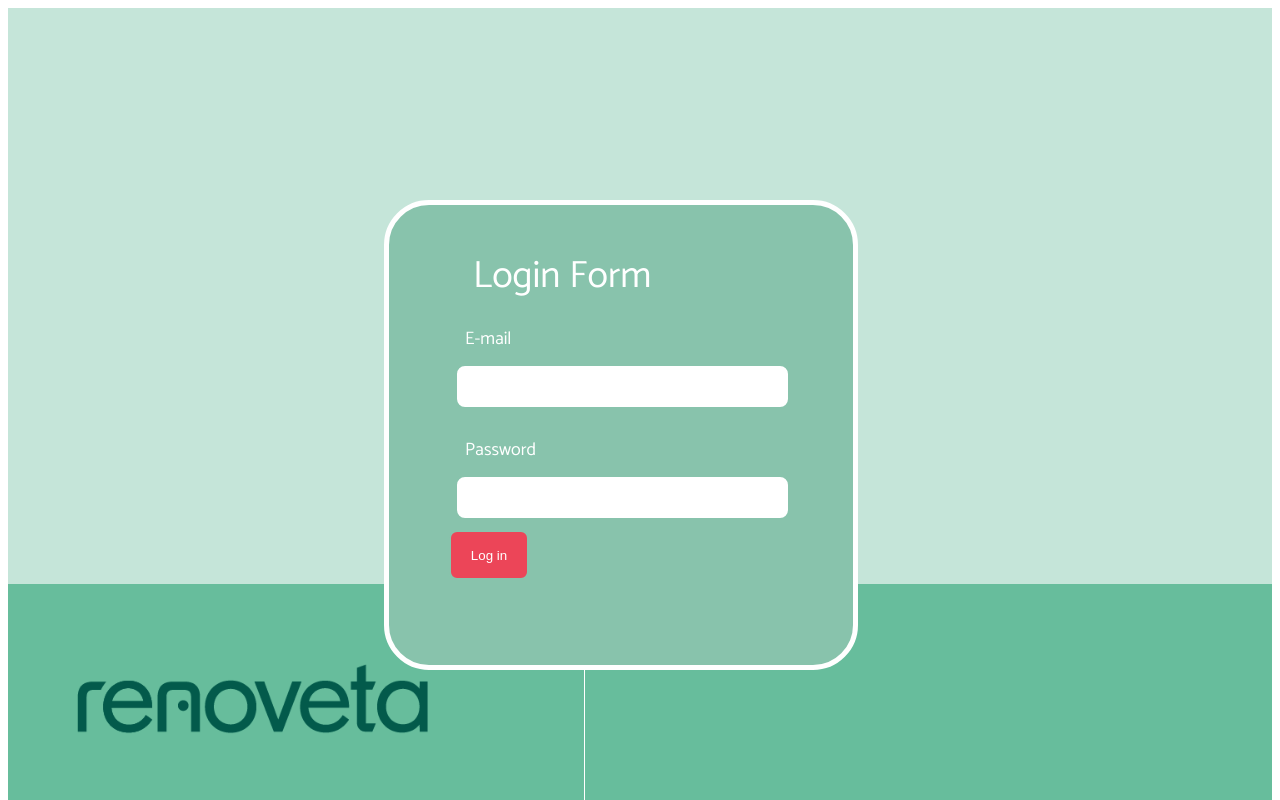
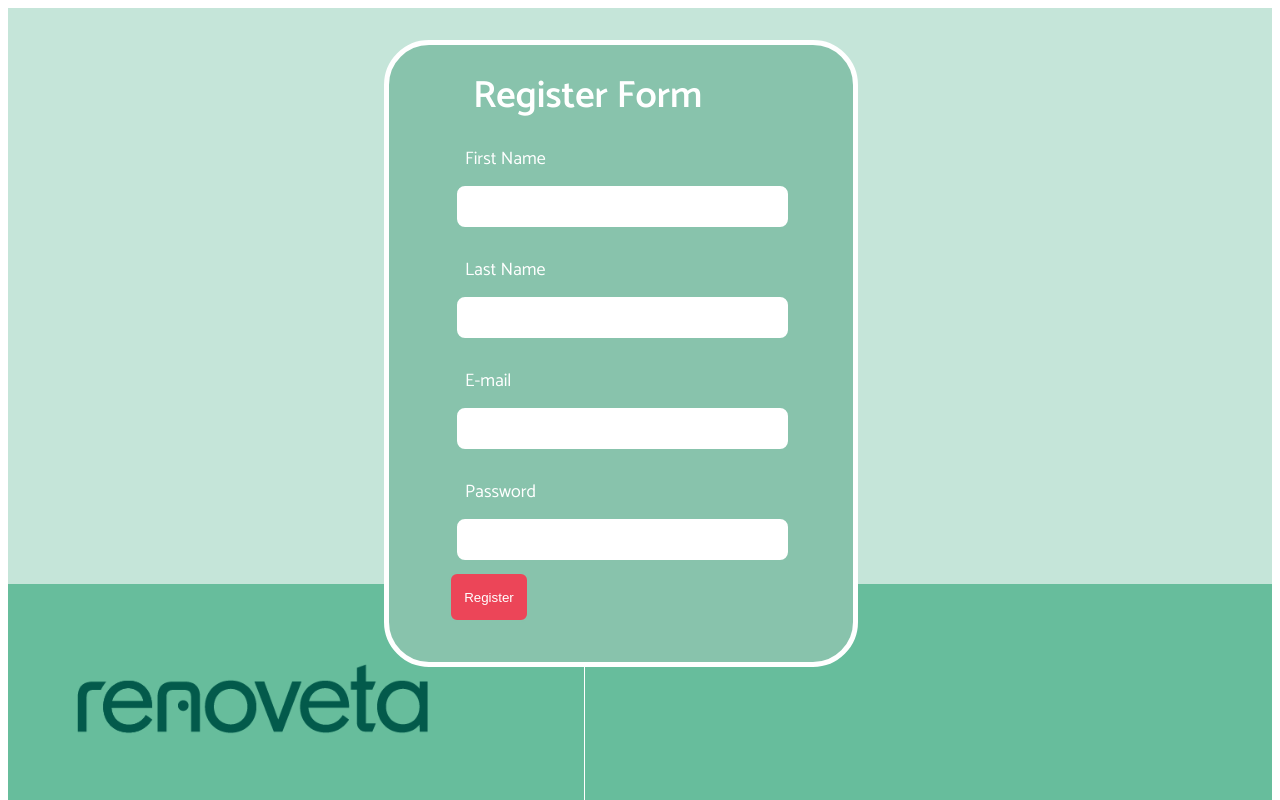
Before and after one commit to Kevin-Krantz/renoveta-frontend, a React (Create React App) app: page / in a window 1280 px wide. Shown: the top 800 px of the page. Built offline with nearby package versions, Linux system fonts and the light colour scheme.

Commit message:
changed form to respond when error occurs

```diff
--- a/src/App.tsx
+++ b/src/App.tsx
@@ -1,12 +1,12 @@
 import styled from "styled-components";
 import Footer from "./components/Footer";
-import LoginForm from "./components/LoginForm";
+import RegisterForm from "./components/RegisterForm";
 
 function App(): JSX.Element {
   return (
     <>
       <Wrapper>
-        <LoginForm />
+        <RegisterForm />
       </Wrapper>
       <Footer />
     </>
--- a/src/Components/LoginForm.tsx
+++ b/src/Components/LoginForm.tsx
@@ -60,14 +60,14 @@ const Wrapper = styled.form`
   border: 5px solid var(--bg-primary);
   border-radius: 45px;
   color: var(--text-primary);
-  padding-top: 40px;
-  padding-bottom: 60px;
+  padding-top: 20px;
+  padding-bottom: 40px;
   padding-left: 60px;
   padding-right: 20px;
   width: 30%;
-  height: 45%;
+  height: auto;
   position: absolute;
-  top: 25%;
+  top: 5%;
   left: 30%;
 `;
 
--- a/src/Components/RegisterForm.tsx
+++ b/src/Components/RegisterForm.tsx
@@ -69,15 +69,15 @@ const Wrapper = styled.form`
   border: 5px solid var(--bg-primary);
   color: var(--text-primary);
   border-radius: 45px;
-  padding-top: 40px;
-  padding-bottom: 60px;
+  padding-top: 20px;
+  padding-bottom: 40px;
   padding-left: 60px;
   padding-right: 20px;
-  width: 35%;
+  width: 30%;
+  height: auto;
   position: absolute;
-  align-self: center;
-  top: 10%;
-  left: 25%;
+  top: 5%;
+  left: 30%;
 `;
 
 const Title = styled.span`
```
